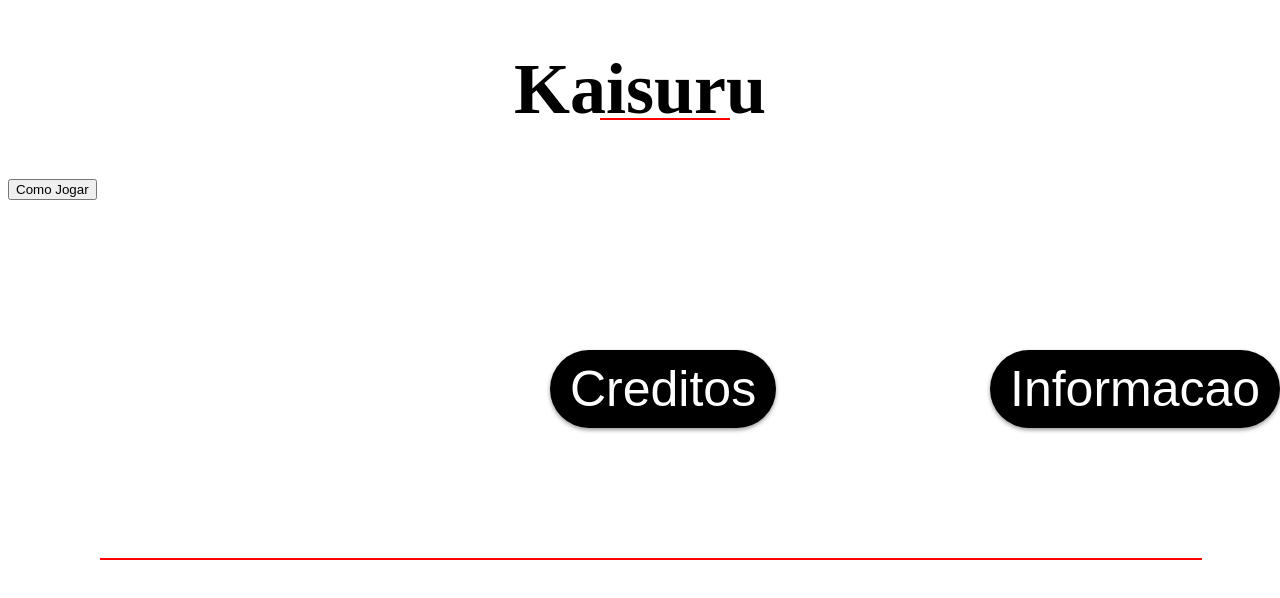
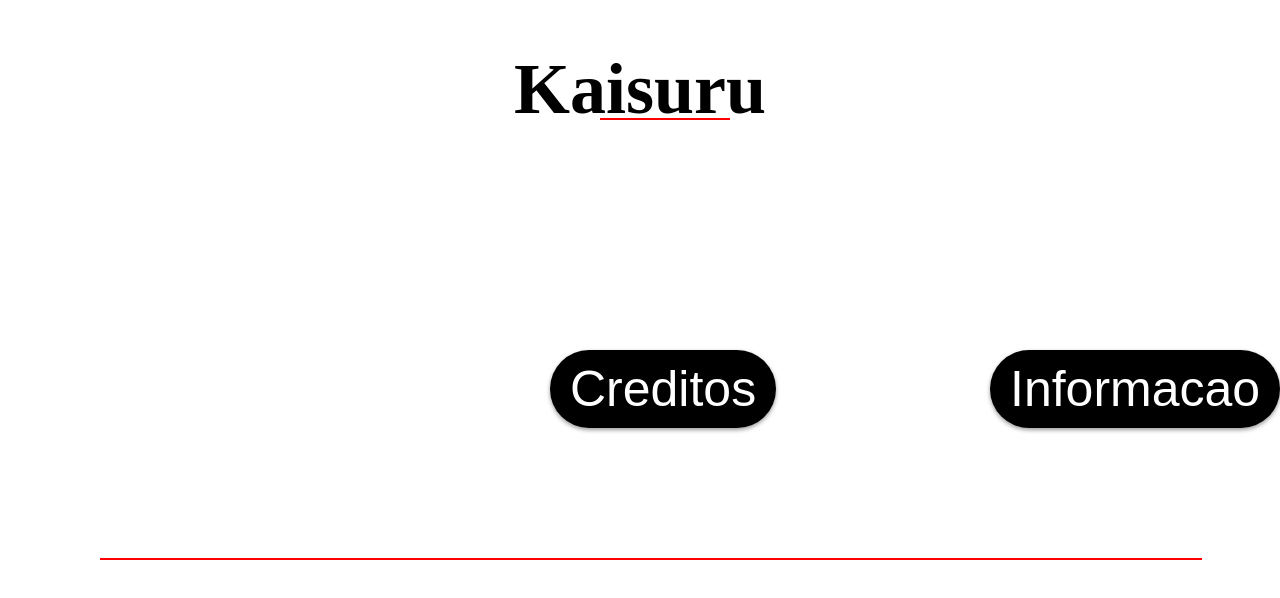
Before and after one commit to Death-God-Scythe/Kaisuru, a plain HTML site: page index.html in a window 1280 px wide. Drawn offline with Linux system fonts and the light colour scheme.

Commit message:
Update index.html

```diff
--- a/index.html
+++ b/index.html
@@ -109,9 +109,7 @@
 
   <hr color="red" align="center" width=10% div class="elemento"></div>
 
-    <a href="Kaisuru_Como_jogar.html">
-     <button  class="botao-sombra2" > Como Jogar </button>
-    </a>
+
 
     <a  href="death-god-scythe.github.io/kaisurucreditos/">
         <button  class="confia" > Creditos </button>
```
